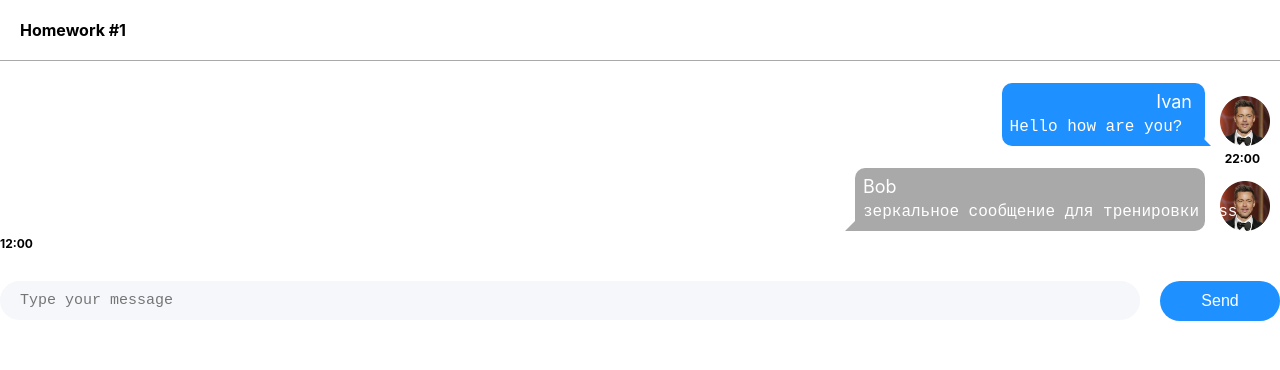
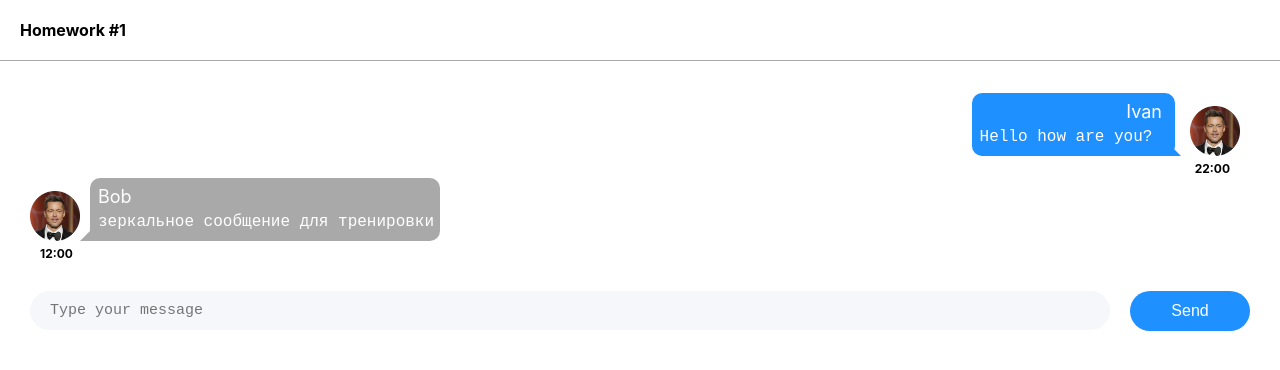
Before and after one commit to Sene4kaaa/homework-front, a React (Create React App) app: page / in a window 1280 px wide. Shown: the top 370 px of the page. Built offline with nearby package versions, Linux system fonts and the light colour scheme.

Commit message:
Refactor CSS

```diff
--- a/src/s1-main/App.module.css
+++ b/src/s1-main/App.module.css
@@ -3,9 +3,8 @@
 }
 
 .hw {
-    display: flex;
-    flex-direction: column;
-    padding-top: 20px;
+    margin: 30px;
+    position: relative;
 }
 
 .hwTitle {
--- a/src/s2-homeworks/hw01/friend-message/FriendMessage.module.css
+++ b/src/s2-homeworks/hw01/friend-message/FriendMessage.module.css
@@ -5,13 +5,13 @@
 
 .friendImageAndText {
     display: flex;
-    align-items:  flex-end;
+    align-items: flex-end;
 }
 
 .friendImageAndText img {
     height: 50px;
     width: 50px;
-    margin: 15px 10px 0 15px;
+    margin: 15px 10px 0 0;
     order: 1;
 }
 
@@ -19,10 +19,11 @@
     position: relative;
     background-color: darkgray;
     color: #FFFFFF;
-    margin-left: auto;
+    margin-right: auto;
     padding: 8px 13px 10px 8px;
     border-radius: 10px;
     max-width: 350px;
+    order: 2;
 }
 
 .friendText:after {
@@ -46,11 +47,12 @@
 
 .friendMessageText {
     font-size: 16px;
+    margin-right: 10px;
 }
 
 .friendTime {
     font-size: 12px;
     font-weight: bold;
     text-align: left;
-    margin: 5px 20px 0 0;
+    margin: 5px 0 0 10px;
 }
```
